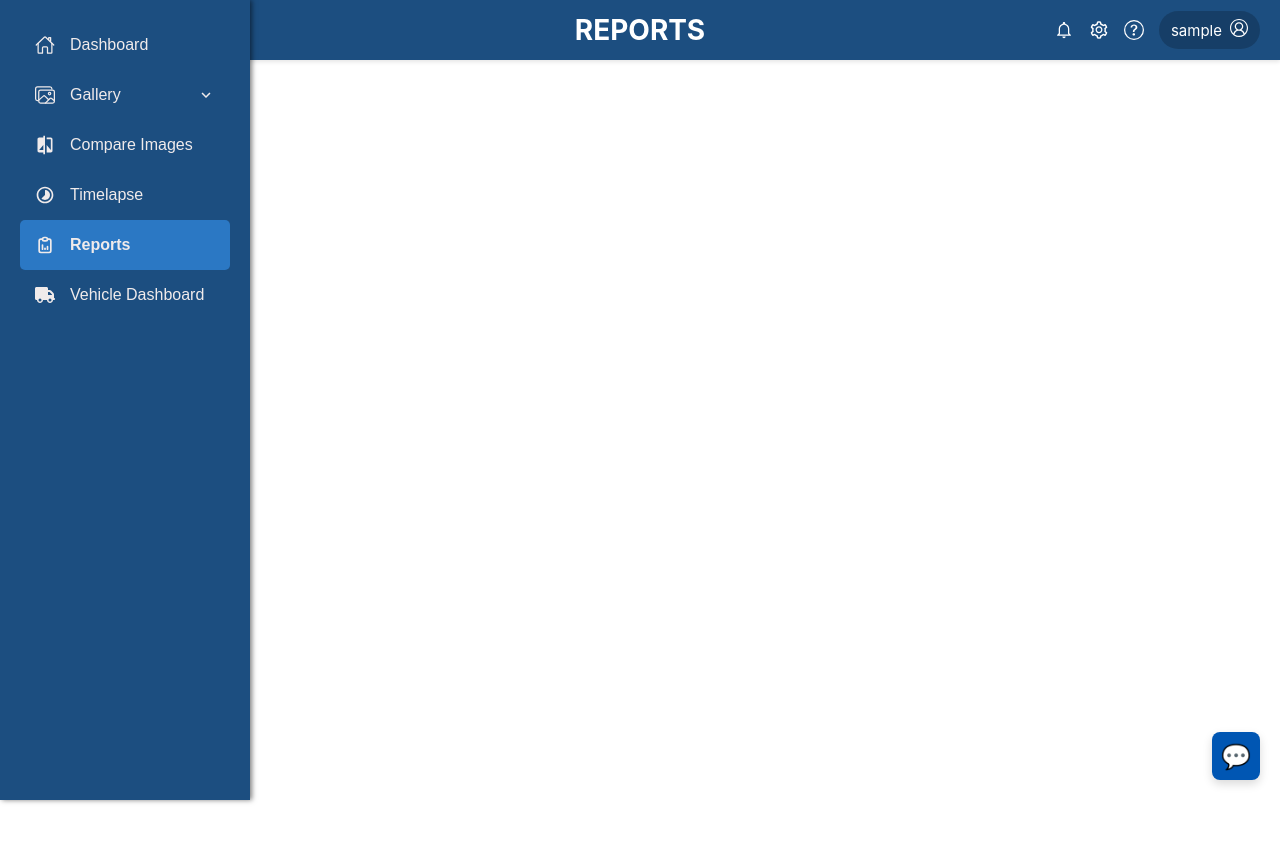
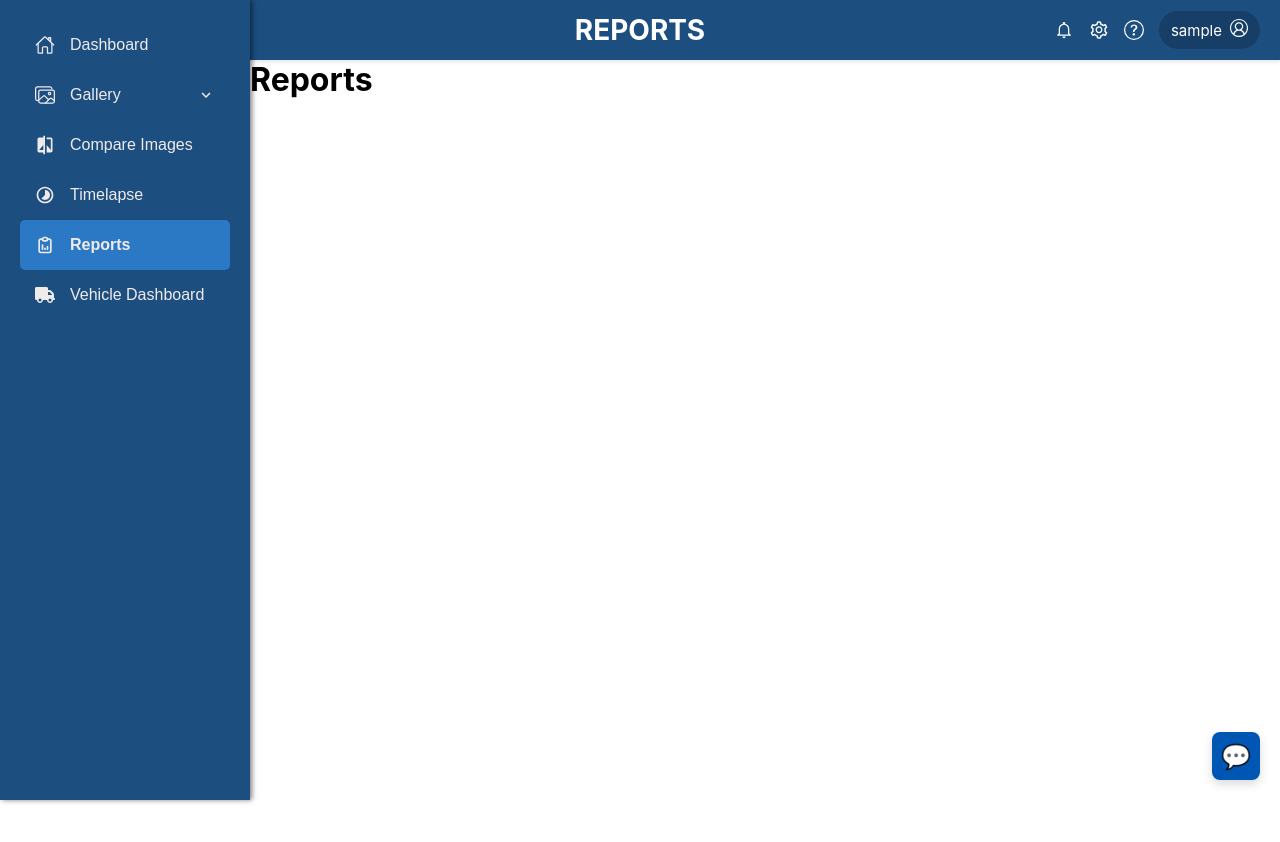
Before and after one commit to gagellan/warehouse-, a React (Create React App) app: page /reports in a window 1280 px wide. Shown: the top 842 px of the page. Before the commit the page ends 800 px from the top, so only its background shows below. Built offline with nearby package versions, Linux system fonts and the light colour scheme; sample sign-in values are in the browser's storage.

Commit message:
Update DashboardLayout.js
Signed-off-by: vallacharitha <vallasri@gagellan.com>

```diff
--- a/src/components/frontend/DashboardLayout.js
+++ b/src/components/frontend/DashboardLayout.js
@@ -1,13 +1,16 @@
-import React from "react";
-import Navbar from "./Navbar"; // Import the Navbar component
-import TopNavbar from "./TopNavbar"; // Import the TopNavbar component
+import React, { useState } from "react";
+import Navbar from "./Navbar";
 
 const DashboardLayout = ({ children }) => {
+  const [sidebarCollapsed, setSidebarCollapsed] = useState(false);
+
   return (
-    <div>
-      <Navbar /> {/* Render the Navbar */}
-      {/* <TopNavbar /> Render the TopNavbar */}
-      <div style={{ padding: "20px" }}>
+    <div className="dashboard-layout">
+      {/* Navbar contains sidebar + top menu */}
+      <Navbar onCollapseChange={setSidebarCollapsed} />
+
+      {/* Main content */}
+      <div className={`dashboard-content ${sidebarCollapsed ? "collapsed" : ""}`}>
         {children}
       </div>
     </div>
```
